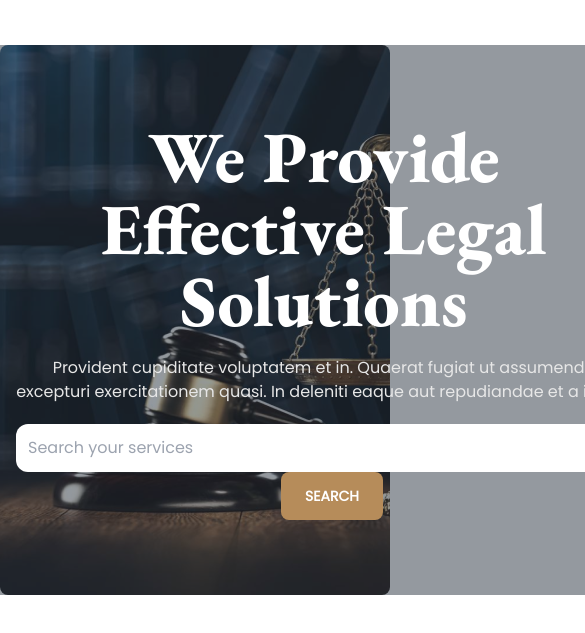
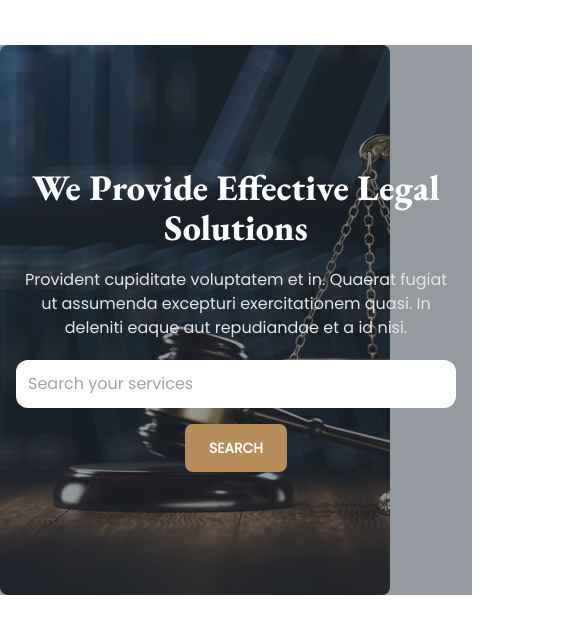
Before and after one commit to jobaer6768/legal-solution-daisy-ui, a plain HTML site: page index.html in a window 390 px wide. Shown: the part 67-700 px from the top of the page, 585 px wide, since content can reach past the window. Drawn offline with nearby package versions, Linux system fonts and the light colour scheme.

Commit message:
made some changes in the hero section

```diff
--- a/index.html
+++ b/index.html
@@ -133,13 +133,13 @@
       <div class="hero-overlay"></div>
       <div class="hero-content text-center text-neutral-content">
         <div class="max-w-2xl">
-          <h1 class="mb-5 text-7xl font-extrabold text-white font-eb-garamond">
+          <h1 class="mb-5 text-4xl lg:text-7xl font-extrabold text-white font-eb-garamond">
             We Provide Effective
              Legal Solutions
           </h1>
           <p class="mb-5 text-dark-06 font-poppins">Provident cupiditate voluptatem et in. Quaerat fugiat ut assumenda excepturi exercitationem quasi. In deleniti eaque aut repudiandae et a id nisi.</p>
-          <div class="space-x-4">
-            <input type="text" placeholder="Search your services" class="p-3 pr-72 rounded-xl font-poppins text-dark-03 outline-none">
+          <div class="space-y-4 md:space-x-4 lg:space-x-4">
+            <input type="text" placeholder="Search your services" class="p-3 pr-28 lg:pr-72 rounded-xl font-poppins text-dark-03 outline-none">
             <button class="btn bg-btn-primary border-none text-white px-6 font-poppins">Search</button>
           </div>
         </div>
```
